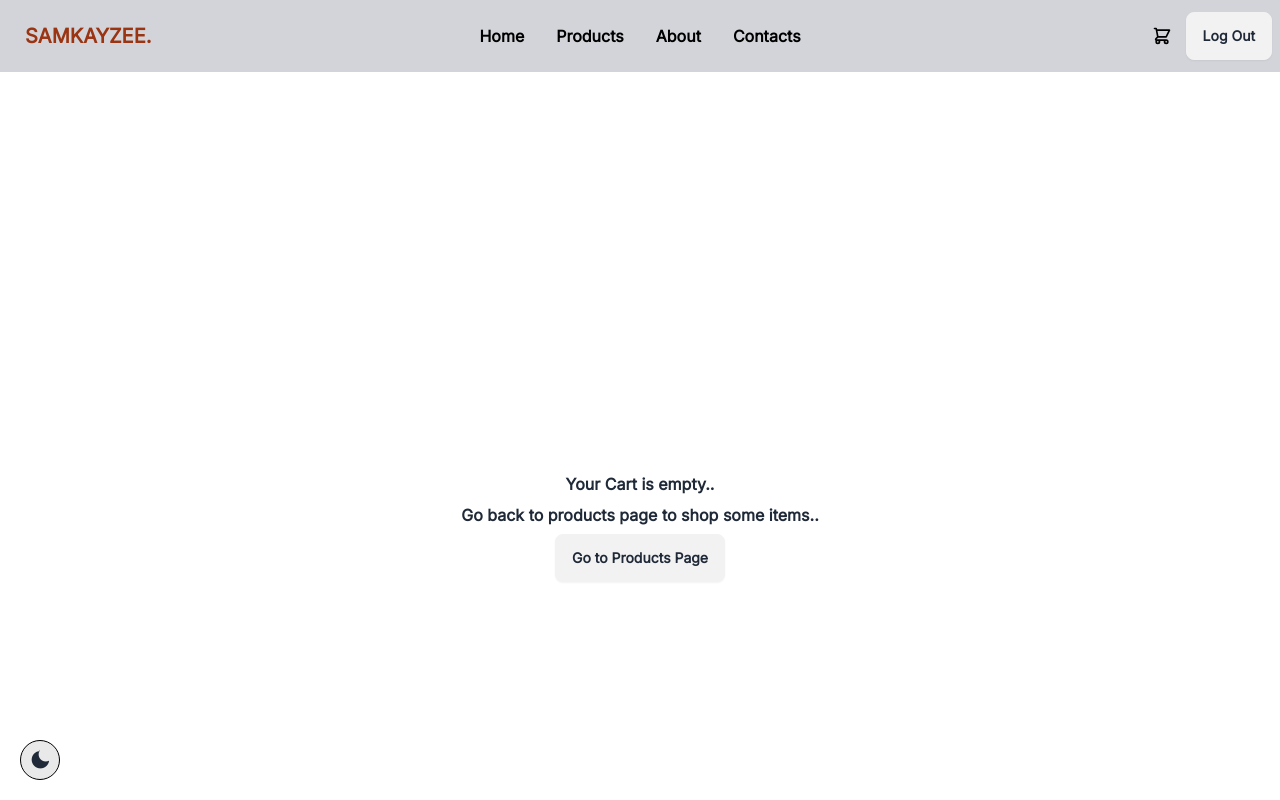
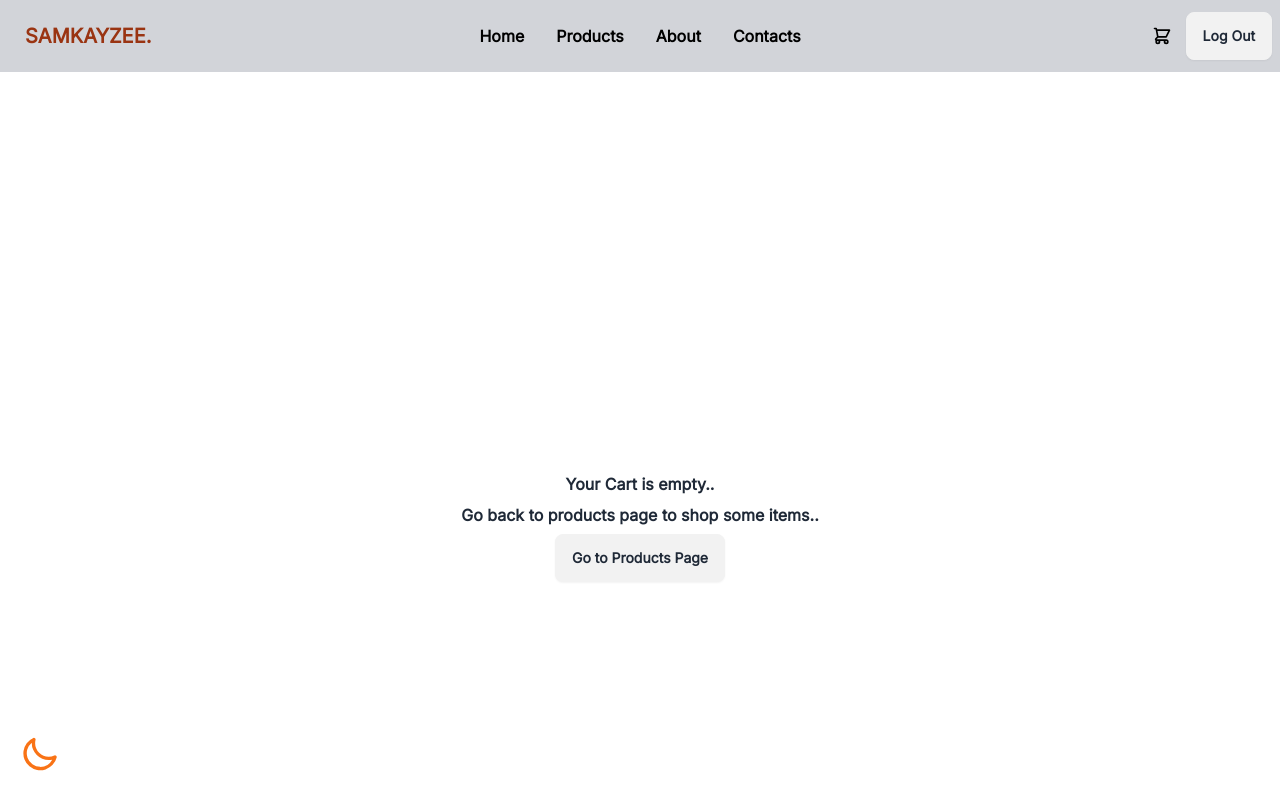
Before and after one commit to Samkayzeee/e-commerce-website, a React (Vite) app: page /cart in a window 1280 px wide. Shown: the top 800 px of the page. Built offline with nearby package versions, Linux system fonts and the light colour scheme; sample sign-in values are in the browser's storage.

Commit message:
updated the darkmode toggle button

```diff
--- a/src/components/darkmode/Darkmode.css
+++ /dev/null
@@ -1,27 +0,0 @@
-.mode{
-    position: fixed;
-    left: 20px;
-    bottom: 20px;
-    background: transparent;
-}
-.mode button{
-    background: transparent;
-    border-radius: 50%;
-    border: solid 1px black;
-    display: flex;
-    justify-content: center;
-    align-items: center;
-    width: 40px;
-    height: 40px;
-    background-color: rgba(211, 211, 211, 0.5);
-}
-
-.mode button:hover i{
-    transform: scale(1.5);
-}
-
-.mode button i{
-    transition: all 0.3s ease-in-out;
-    font-size: 20px;
-    font-weight: 700;
-}
--- a/src/components/darkmode/Darkmode.jsx
+++ b/src/components/darkmode/Darkmode.jsx
@@ -1,6 +1,6 @@
-import './Darkmode.css';
+
 import { ThemeContext } from '../../contexts/ThemeProvider';
-import { useContext, useState } from 'react';
+import { useContext } from 'react';
 
 const Darkmode = () => {
 
@@ -17,10 +17,31 @@
 
     return (
         <>
-            <div className="mode">
-                <button onClick={toggleTheme}>
-                    <i className={context.theme === 'light' ? 'bx bxs-moon' : 'bx bxs-sun text-light'}></i>
-                </button>
+            <div className='fixed left-5 bottom-5 text-orange-500'>
+                <label className="swap swap-rotate">
+                    {/* this hidden checkbox controls the state */}
+                    <input type="checkbox" onClick={toggleTheme}
+                    checked={context.theme === 'light' ? true : false}
+                    />
+
+                    {/* sun icon */}
+                    <svg
+                        className="swap-off h-10 w-10 fill-current"
+                        xmlns="http://www.w3.org/2000/svg"
+                        viewBox="0 0 24 24">
+                        <path
+                        d="M5.64,17l-.71.71a1,1,0,0,0,0,1.41,1,1,0,0,0,1.41,0l.71-.71A1,1,0,0,0,5.64,17ZM5,12a1,1,0,0,0-1-1H3a1,1,0,0,0,0,2H4A1,1,0,0,0,5,12Zm7-7a1,1,0,0,0,1-1V3a1,1,0,0,0-2,0V4A1,1,0,0,0,12,5ZM5.64,7.05a1,1,0,0,0,.7.29,1,1,0,0,0,.71-.29,1,1,0,0,0,0-1.41l-.71-.71A1,1,0,0,0,4.93,6.34Zm12,.29a1,1,0,0,0,.7-.29l.71-.71a1,1,0,1,0-1.41-1.41L17,5.64a1,1,0,0,0,0,1.41A1,1,0,0,0,17.66,7.34ZM21,11H20a1,1,0,0,0,0,2h1a1,1,0,0,0,0-2Zm-9,8a1,1,0,0,0-1,1v1a1,1,0,0,0,2,0V20A1,1,0,0,0,12,19ZM18.36,17A1,1,0,0,0,17,18.36l.71.71a1,1,0,0,0,1.41,0,1,1,0,0,0,0-1.41ZM12,6.5A5.5,5.5,0,1,0,17.5,12,5.51,5.51,0,0,0,12,6.5Zm0,9A3.5,3.5,0,1,1,15.5,12,3.5,3.5,0,0,1,12,15.5Z" />
+                    </svg>
+
+                    {/* moon icon */}
+                    <svg
+                        className="swap-on h-10 w-10 fill-current"
+                        xmlns="http://www.w3.org/2000/svg"
+                        viewBox="0 0 24 24">
+                        <path
+                        d="M21.64,13a1,1,0,0,0-1.05-.14,8.05,8.05,0,0,1-3.37.73A8.15,8.15,0,0,1,9.08,5.49a8.59,8.59,0,0,1,.25-2A1,1,0,0,0,8,2.36,10.14,10.14,0,1,0,22,14.05,1,1,0,0,0,21.64,13Zm-9.5,6.69A8.14,8.14,0,0,1,7.08,5.22v.27A10.15,10.15,0,0,0,17.22,15.63a9.79,9.79,0,0,0,2.1-.22A8.11,8.11,0,0,1,12.14,19.73Z" />
+                    </svg>
+                </label>
             </div>
         </>
      );
```
